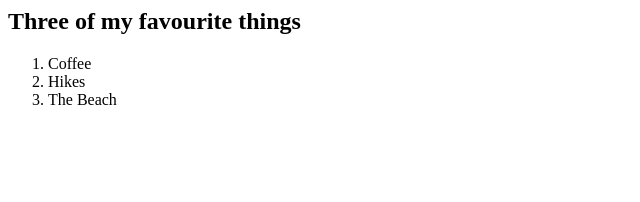
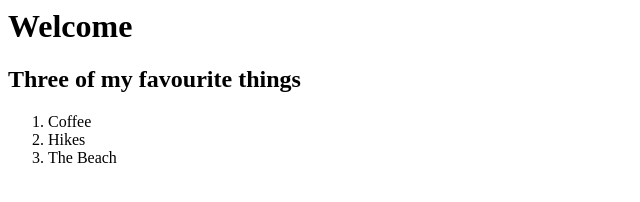
Before and after one commit to Mvljn/SML5202-2021--Marisa, a plain HTML site: page index.html in a window 1280 px wide. Shown: the whole page, without its empty margins (0-640 px from the left). Drawn offline with Linux system fonts and the light colour scheme.

Commit message:
Update index.html

```diff
--- a/index.html
+++ b/index.html
@@ -9,7 +9,7 @@
 </head>
 
 <body>
-<h1 Welcome</h1>
+<h1> Welcome</h1>
 <h2> Three of my favourite things </h2>
 
 <ol>
```
